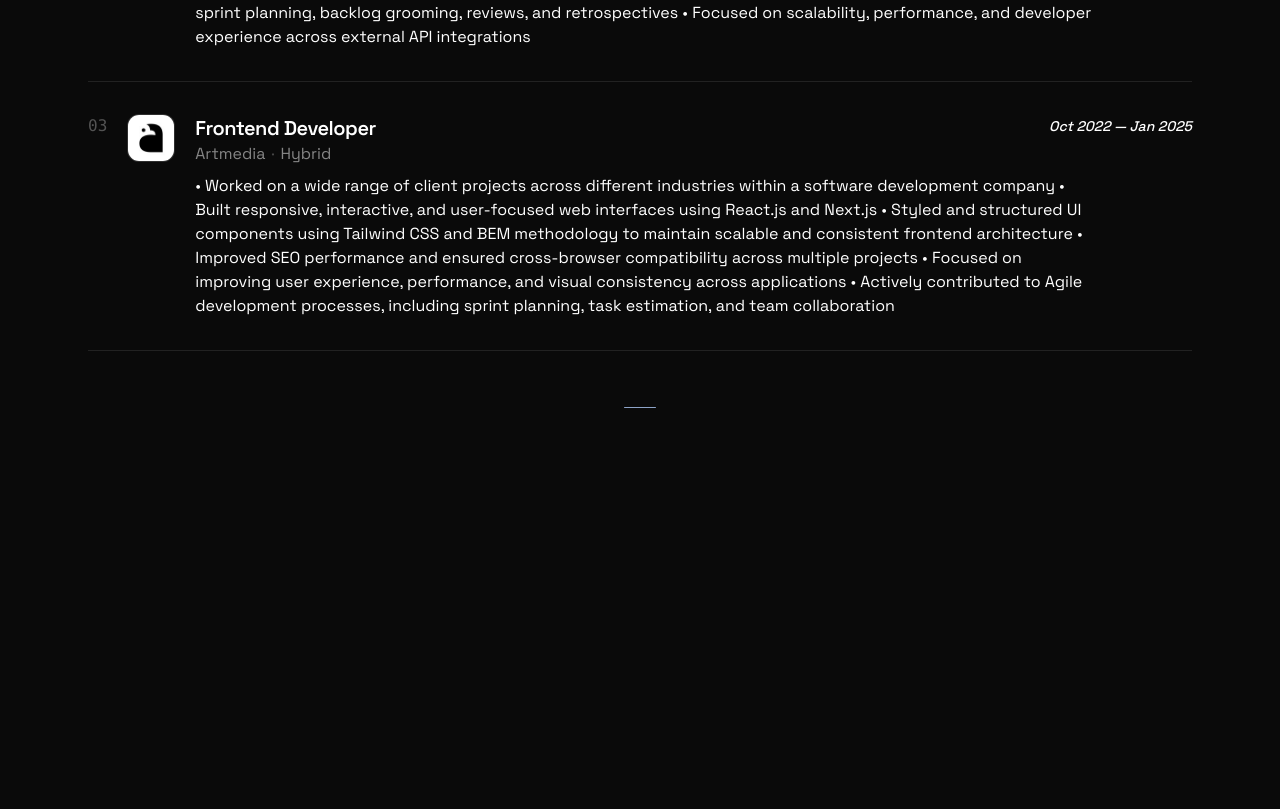
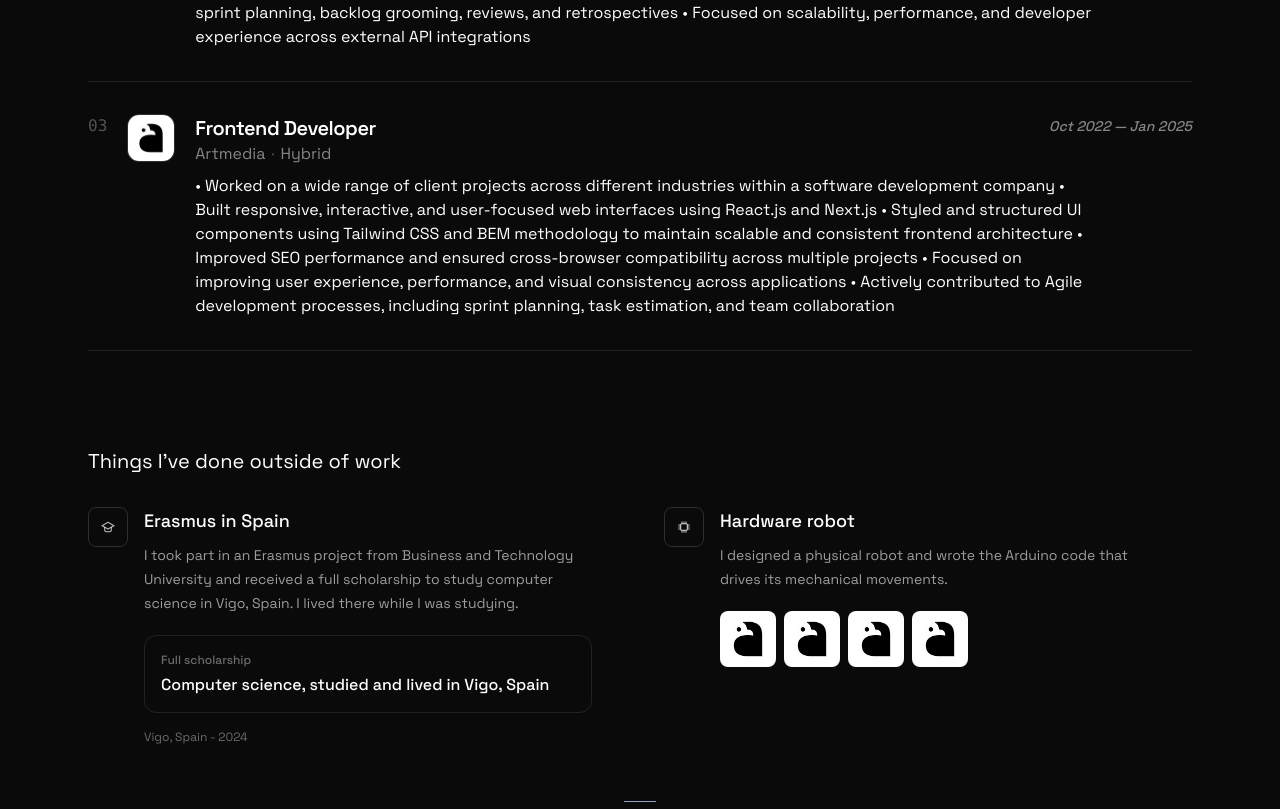
Before and after one commit to AniBukhrashvili/portfolio, a React (Create React App) app: page / in a window 1280 px wide. Shown: the part 1247-2056 px from the top of the page. Before the commit the page ends 1662 px from the top, so only its background shows below. Built offline with nearby package versions, Linux system fonts and the light colour scheme; the HTML template or start-up script is replaced by a standard one.

Commit message:
add: things ive done outside of work section

```diff
--- a/src/App.js
+++ b/src/App.js
@@ -1,4 +1,5 @@
 import BackgroundDots from "./components/BackgroundDots";
+import Beyond from "./components/Beyond";
 import Experience from "./components/Experience";
 import Header from "./components/Header";
 import Hero from "./components/Hero";
@@ -14,6 +15,7 @@ function App() {
           <Hero />
           <SectionSeparation />
           <Experience />
+          <Beyond />
           <SectionSeparation />
         </main>
       </div>
--- /dev/null
+++ b/src/components/Beyond.js
@@ -0,0 +1,122 @@
+import artmedia from "../assets/companies/artmedia.jpg";
+
+function CapIcon() {
+  return (
+    <svg
+      viewBox="0 0 24 24"
+      aria-hidden="true"
+      className="h-4 w-4"
+      fill="none"
+      stroke="currentColor"
+      strokeWidth="1.6"
+      strokeLinecap="round"
+      strokeLinejoin="round"
+    >
+      <path d="M3 10 12 5l9 5-9 5-9-5Z" />
+      <path d="M7 12.5V17c0 .8 2.2 2.2 5 2.2s5-1.4 5-2.2v-4.5" />
+    </svg>
+  );
+}
+
+function ChipIcon() {
+  return (
+    <svg
+      viewBox="0 0 24 24"
+      aria-hidden="true"
+      className="h-4 w-4"
+      fill="none"
+      stroke="currentColor"
+      strokeWidth="1.6"
+      strokeLinecap="round"
+      strokeLinejoin="round"
+    >
+      <rect x="7" y="7" width="10" height="10" rx="1.5" />
+      <path d="M9 7V4M12 7V4M15 7V4M9 20v-3M12 20v-3M15 20v-3M7 9H4M7 12H4M7 15H4M20 9h-3M20 12h-3M20 15h-3" />
+    </svg>
+  );
+}
+
+const robotPhotos = [
+  {
+    src: artmedia,
+    alt: "Artmedia",
+  },
+  {
+    src: artmedia,
+    alt: "Artmedia",
+  },
+  {
+    src: artmedia,
+    alt: "Artmedia",
+  },
+  {
+    src: artmedia,
+    alt: "Artmedia",
+  },
+];
+
+function Beyond() {
+  return (
+    <section id="beyond" className="relative">
+      <div className="container md:py-12">
+        <h2 className="text-xl font-light tracking-medium text-ink">
+          Things I&apos;ve done outside of work
+        </h2>
+
+        <div className="mt-8 grid items-start gap-x-12 gap-y-12 md:grid-cols-2">
+          <article className="flex items-start gap-4">
+            <span className="flex h-10 w-10 items-center justify-center rounded-lg border border-ink/15 text-ink/70 shrink-0">
+              <CapIcon />
+            </span>
+            <div>
+              <h3 className="text-lg font-medium text-ink">
+                Erasmus in Spain
+              </h3>
+              <p className="mt-2 max-w-md text-sm font-light leading-6 text-ink/60">
+                I took part in an Erasmus project from Business and Technology University and received a full scholarship
+                to study computer science in Vigo, Spain. I lived there while I
+                was studying.
+              </p>
+              <div className="mt-5 max-w-md rounded-xl border border-ink/10 p-4">
+                <p className="text-xs font-medium text-ink/40">Full scholarship</p>
+                <p className="mt-1.5 text-base font-medium leading-snug text-ink">
+                  Computer science, studied and lived in Vigo, Spain
+                </p>
+              </div>
+              <p className="mt-4 text-xs font-light text-ink/40">Vigo, Spain - 2024</p>
+            </div>
+          </article>
+
+          <article className="flex items-start gap-4">
+            <span className="flex h-10 w-10 items-center justify-center rounded-lg border border-ink/15 text-ink/70 shrink-0">
+              <ChipIcon />
+            </span>
+            <div>
+              <h3 className="text-lg font-medium text-ink">
+                Hardware robot
+              </h3>
+              <p className="mt-2 max-w-md text-sm font-light leading-6 text-ink/60">
+                I designed a physical robot and wrote the Arduino code that drives
+                its mechanical movements.
+              </p>
+              {robotPhotos.length > 0 && (
+                <div className="mt-5 flex gap-2">
+                  {robotPhotos.map((photo, index) => (
+                    <img
+                      key={index}
+                      src={photo.src}
+                      alt={photo.alt}
+                      className="h-14 w-14 rounded-lg object-cover"
+                    />
+                  ))}
+                </div>
+              )}
+            </div>
+          </article>
+        </div>
+      </div>
+    </section>
+  );
+}
+
+export default Beyond;
--- a/src/components/Experience.js
+++ b/src/components/Experience.js
@@ -74,11 +74,12 @@ function Experience() {
     <section id="experience" className="relative">
       <div className="container py-12 xl:py-18">
         <div className="flex gap-4 items-center justify-between">
-          <div>
-            <h2 className="text-xl font-light tracking-medium text-ink">
-              Experience
-            </h2>
-          </div>
+          <h2 className="text-xl font-light tracking-medium text-ink">
+            Experience
+            <span className="ml-1 text-sm font-light text-ink/50 italic">
+              work
+            </span>
+          </h2>
           <a
             href="/resume.pdf"
             target="_blank"
@@ -115,7 +116,7 @@ function Experience() {
                     <h3 className="text-lg font-semibold tracking-tight text-ink md:text-xl">
                       {job.role}
                     </h3>
-                    <p className="shrink-0 pt-0.5 text-sm font-medium text-ink italic">
+                    <p className="shrink-0 pt-0.5 text-sm font-medium text-ink/50 italic">
                       {job.period}
                     </p>
                   </div>
```
